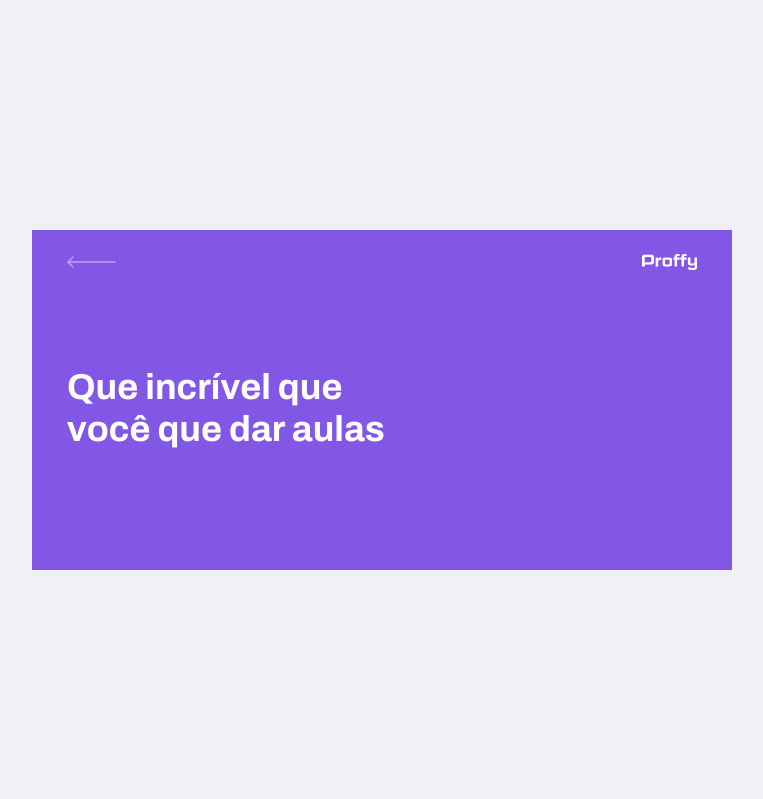
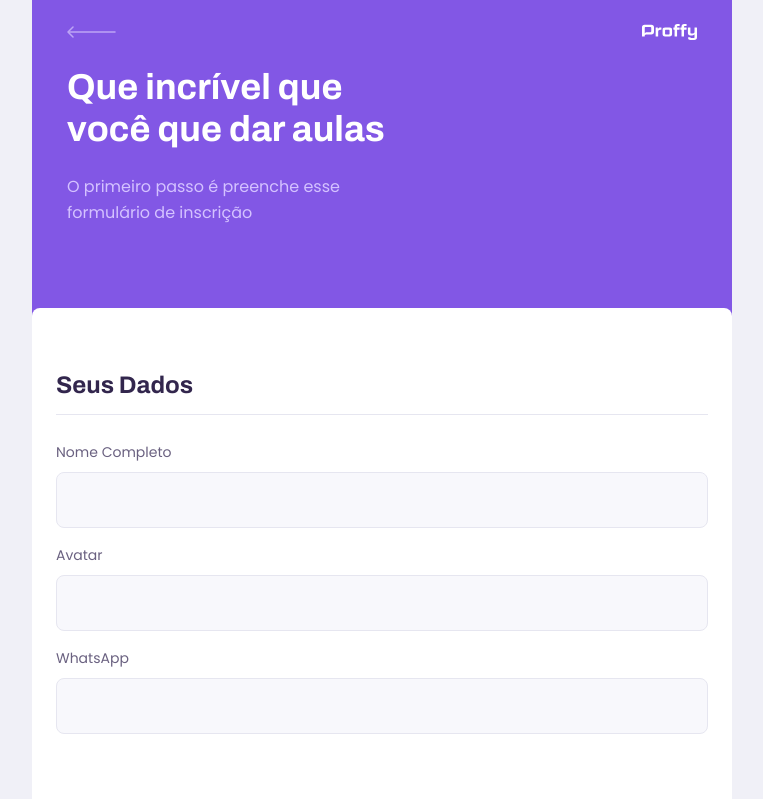
Before and after one commit to joaopaulo85/nlw-proffy, a React (Create React App) app in the folder web/: page /give-classes in a window 1280 px wide. Shown: the top 799 px of the page, without its empty margins (258-1021 px from the left). Built offline with nearby package versions, Linux system fonts and the light colour scheme.

Commit message:
Create and Style Component Input

```diff
--- /dev/null
+++ b/web/src/components/Input/index.tsx
@@ -0,0 +1,19 @@
+import React, { InputHTMLAttributes } from 'react';
+
+import './styles.css';
+
+interface InputProps extends InputHTMLAttributes<HTMLInputElement> {
+  name: string;
+  label: string;
+}
+
+const Input: React.FC<InputProps> = ({ label, name, ...rest }) => {
+  return (
+    <div className="input-block">
+      <label htmlFor={name}>{label}</label>
+      <input type="text" id={name} {...rest} />
+    </div>
+  );
+}
+
+export default Input;
--- /dev/null
+++ b/web/src/components/Input/styles.css
@@ -0,0 +1,34 @@
+ .input-block {
+     position: relative;
+ }
+
+ .input-block+.input-block {
+     margin-top: 1.4rem;
+ }
+
+ .input-block label {
+     font-size: 1.4rem;
+ }
+
+ .input-block input {
+     width: 100%;
+     height: 5.6rem;
+     margin-top: 0.8rem;
+     border-radius: 0.8rem;
+     background: var(--color-input-background);
+     border: 1px solid var(--color-line-in-white);
+     outline: 0;
+     padding: 0 1.6rem;
+     font: 1.6rem Archivo;
+ }
+
+ .input-block:focus-within::after {
+     width: calc(100% - 3.2rem);
+     height: 2px;
+     content: '';
+     background: var(--color-primary-light);
+     position: absolute;
+     left: 1.6rem;
+     right: 1.6rem;
+     bottom: 0;
+ }
--- a/web/src/components/PageHeader/index.tsx
+++ b/web/src/components/PageHeader/index.tsx
@@ -8,6 +8,7 @@
 
 interface PageHeaderProps {
   title: string;
+  description?: string;
 }
 
 const PageHeader: React.FC<PageHeaderProps> = (props) => {
@@ -22,6 +23,7 @@
 
       <div className="header-content">
         <strong>{props.title}</strong>
+        {props.description && <p>{props.description}</p>}
         {props.children}
       </div>
 
--- a/web/src/components/PageHeader/styles.css
+++ b/web/src/components/PageHeader/styles.css
@@ -40,6 +40,14 @@
     color: var(--color-title-in-primary);
 }
 
+.page-header .header-content p {
+    max-width: 30rem;
+    font-size: 1.6rem;
+    line-height: 2.6rem;
+    color: var(--color-text-in-primary);
+    margin-top: 2.4rem;
+}
+
 @media (min-width: 700px) {
     .page-header {
         height: 340px;
--- a/web/src/pages/TeacherForm/index.tsx
+++ b/web/src/pages/TeacherForm/index.tsx
@@ -1,10 +1,31 @@
 import React from 'react';
+import Input from '../../components/Input';
 import PageHeader from '../../components/PageHeader';
+
+import './styles.css';
 
 function TeacherForm() {
   return (
-    <div id="page-teacher-from" className="container">
-      <PageHeader title="Que incrível que você que dar aulas" />
+    <div id="page-teacher-form" className="container">
+      <PageHeader
+        title="Que incrível que você que dar aulas"
+        description="O primeiro passo é preenche esse formulário de inscrição"
+      />
+
+      <main>
+        <fieldset>
+          <legend>Seus Dados</legend>
+          <Input name="name" label="Nome Completo" />
+          <Input name="avatar" label="Avatar" />
+          <Input name="whatsapp" label="WhatsApp" />
+        </fieldset>
+
+        <fieldset>
+          <legend>Sobre a aula</legend>
+          <Input name="subject" label="Matéria" />
+          <Input name="cost" label="Custo da sua hora por aula" />
+        </fieldset>
+      </main>
     </div>
   )
 }
--- /dev/null
+++ b/web/src/pages/TeacherForm/styles.css
@@ -0,0 +1,39 @@
+#page-teacher-form {
+    width: 100vw;
+    height: 100vh;
+}
+
+#page-teacher-form .page-header .header-content {
+    margin-bottom: 6.4rem;
+}
+
+#page-teacher-form main {
+    background: var(--color-box-base);
+    width: 100%;
+    max-width: 74rem;
+    border-radius: 0.8rem;
+    margin: -3.2rem auto 3.2rem;
+    padding-top: 6.4rem;
+    overflow: hidden;
+}
+
+#page-teacher-form main fieldset {
+    border: 0;
+    padding: 0 2.4rem;
+}
+
+#page-teacher-form main fieldset+fieldset {
+    margin-top: 6.4rem;
+}
+
+#page-teacher-form main fieldset legend {
+    font: 700 2.4rem Archivo;
+    color: var(--color-text-title);
+    margin-bottom: 2.4rem;
+    display: flex;
+    align-items: center;
+    justify-content: space-between;
+    width: 100%;
+    padding-bottom: 1.6rem;
+    border-bottom: 1px solid var(--color-line-in-white);
+}
--- a/web/src/pages/TeacherList/index.tsx
+++ b/web/src/pages/TeacherList/index.tsx
@@ -1,4 +1,5 @@
 import React from 'react';
+import Input from '../../components/Input';
 
 import PageHeader from '../../components/PageHeader';
 import TeacherItem from '../../components/TeacherItem';
@@ -10,27 +11,16 @@
     <div id="page-teacher-list" className="container">
       <PageHeader title="Estes são os proffys disponíveis">
         <form id="search-teachers">
-          <div className="input-block">
-            <label htmlFor="subject">Matéria</label>
-            <input type="text" id="subject" />
-          </div>
-
-          <div className="input-block">
-            <label htmlFor="week-day">Dia da semana</label>
-            <input type="text" id="week_day" />
-          </div>
-
-          <div className="input-block">
-            <label htmlFor="time">Hora</label>
-            <input type="text" id="time" />
-          </div>
+          <Input name="subject" label="Matéria" />
+          <Input name="week-day" label="Dia da semana" />
+          <Input type="time" name="time" label="Hora" />
         </form>
       </PageHeader>
       <main>
-        <TeacherItem/>
-        <TeacherItem/>
-        <TeacherItem/>
-        <TeacherItem/>
+        <TeacherItem />
+        <TeacherItem />
+        <TeacherItem />
+        <TeacherItem />
       </main>
     </div>
   )
--- a/web/src/pages/TeacherList/styles.css
+++ b/web/src/pages/TeacherList/styles.css
@@ -9,41 +9,6 @@
 
     #search-teachers label {
         color: var(--color-text-in-primary);
-    }
-
-    #search-teachers .input-block {
-        position: relative;
-    }
-
-    #search-teachers .input-block+.input-block {
-        margin-top: 1.4rem;
-    }
-
-    #search-teachers .input-block label {
-        font-size: 1.4rem;
-    }
-
-    #search-teachers .input-block input {
-        width: 100%;
-        height: 5.6rem;
-        margin-top: 0.8rem;
-        border-radius: 0.8rem;
-        background: var(--color-input-background);
-        border: 1px solid var(--color-line-in-white);
-        outline: 0;
-        padding: 0 1.6rem;
-        font: 1.6rem Archivo;
-    }
-
-    #search-teachers .input-block:focus-within::after {
-        width: calc(100% - 3.2rem);
-        height: 2px;
-        content: '';
-        background: var(--color-primary-light);
-        position: absolute;
-        left: 1.6rem;
-        right: 1.6rem;
-        bottom: 0;
     }
 
     #page-teacher-list main {
```
